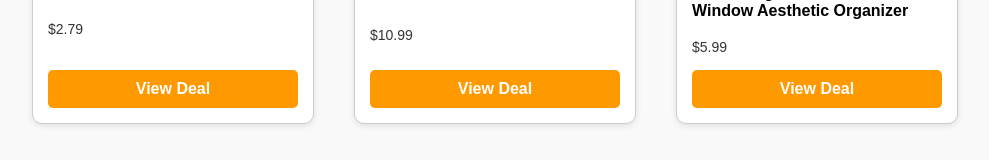
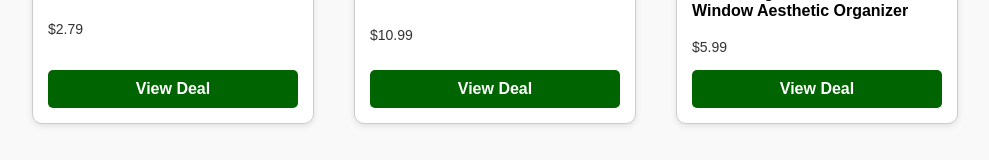
Before and after one commit to MaheshAi237/ThinkCart, a React (Create React App) app: page / in a window 1280 px wide. Shown: the part 488-648 px from the top of the page, without its empty margins (145-1134 px from the left). Built offline with nearby package versions, Linux system fonts and the light colour scheme.

Commit message:
Update Think Cart

```diff
--- a/src/App.js
+++ b/src/App.js
@@ -55,7 +55,7 @@ function DealCard({ deal }) {
         style={{
           textAlign: 'center',
           padding: '10px 15px',
-          backgroundColor: '#FF9900', // Amazon orange
+          backgroundColor: '#006400', // dark green
           color: '#fff',
           borderRadius: '5px',
           fontWeight: 'bold',
```
